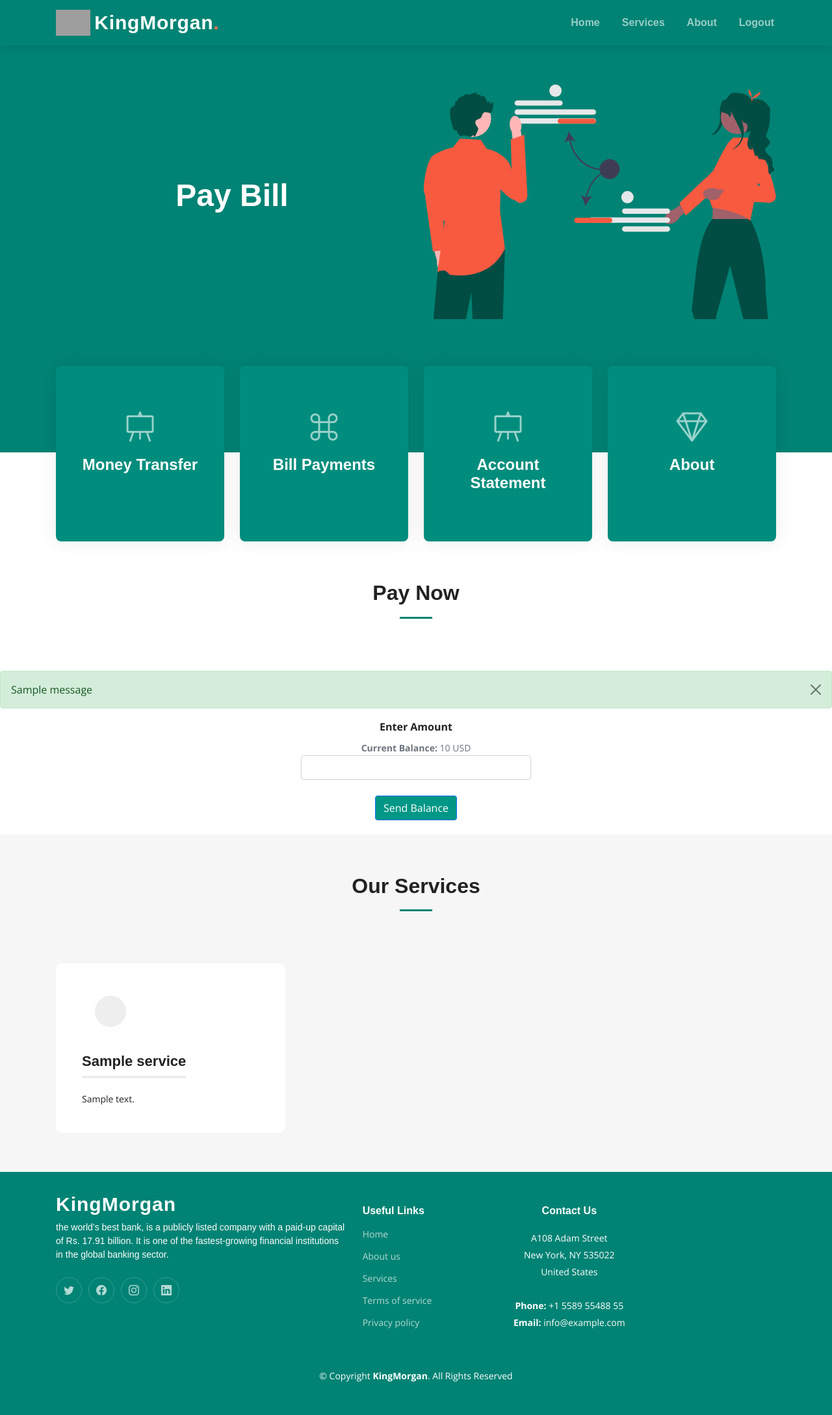
After one commit to zaidiali9/SE-Project, a Django app: template app/templates/Dashboard/paybill.html in a window 1280 px wide. The commit adds this page. Shown: the whole page at 65% size. Run offline with Django 4.2, Linux system fonts and the light colour scheme; the template is opened without the code that fills it: most values are stand-ins (such as "Sample title", 1, 10 or a date in 2020); one stand-in notice (Sample message) is shown; some libraries are stand-ins or nearby versions; grey boxes are pictures that could not be loaded.

Commit message:
bill payment completed

```diff
--- /dev/null
+++ b/app/templates/Dashboard/paybill.html
@@ -0,0 +1,160 @@
+{% extends 'Dashboard/index.html' %}
+{% load static %}
+
+{% block extra_head %}
+  <link href="https://cdnjs.cloudflare.com/ajax/libs/font-awesome/5.15.3/css/all.min.css" rel="stylesheet">
+{% endblock extra_head %}
+
+{% block title %}Pay Bill{% endblock title %}
+
+{% block hero %}<h2><span>Pay Bill</span></h2>{% endblock hero %}
+
+{% block content %}
+<div class="section-header">
+  <h2>Pay Now</h2>
+</div>
+{% if messages %}
+  {% for message in messages %}
+    <div class="alert {% if message.tags == 'success' %}alert-success{% else %}alert-danger{% endif %} alert-dismissible fade show" role="alert">
+      {{ message }}
+      <button type="button" class="btn-close" data-bs-dismiss="alert" aria-label="Close"></button>
+    </div>
+  {% endfor %}
+{% endif %}
+
+<div class="container">
+    <form method="post" id="transferForm" class="text-center">
+        {% csrf_token %}
+        <div class="row gy-4" data-aos="fade-up" data-aos-delay="100">
+            <div class="col-md-4 mx-auto">
+                <div class="form-group">
+                    <label class="form-label"><strong>Enter Amount</strong></label>
+                </div>
+                <small class="form-text text-muted" id="currentBalanceText">
+                    <strong>Current Balance: </strong><span id="currentBalance">{{ curr_balance }}</span> USD
+                </small>
+                <input type="text" id="amount" name="amount" class="form-control" required oninput="updateRemainingBalance()">
+                <small class="form-text text-muted" id="remainingBalanceText" style="display: none;">
+                    <strong>Remaining Balance: </strong><span id="remainingBalance"></span> USD
+                </small>
+            </div>
+            <div class="col-12">
+                <button class="btn btn-primary" style="background-color:#009786;margin-bottom: 2%;" type="submit">Send Balance</button>
+            </div>
+        </div>
+    </form>
+</div>
+
+
+<!-- Success Modal -->
+<div class="modal fade" id="successModal" tabindex="-1" aria-labelledby="successModalLabel" aria-hidden="true">
+    <div class="modal-dialog modal-dialog-centered">
+      <div class="modal-content">
+        <div class="modal-header">
+          <h5 class="modal-title" id="successModalLabel">Success!</h5>
+          <button type="button" class="btn-close" data-bs-dismiss="modal" aria-label="Close"></button>
+        </div>
+        <div class="modal-body text-center">
+          <i class="fas fa-check-circle" style="font-size: 3em; color: #008374;"></i>
+          <p class="mt-2">Bill Payed</p>
+        </div>
+        <div class="modal-footer">
+          <button type="button" class="btn btn-success" data-bs-dismiss="modal" onclick="redirectToBeneficiary()" style="background-color: #008374;">OK</button>
+        </div>
+      </div>
+    </div>
+  </div>
+
+
+
+<section id="services" class="services sections-bg">
+  <div class="container" data-aos="fade-up">
+    <div class="section-header">
+      <h2>Our Services</h2>
+    </div>
+    <div class="row gy-4" data-aos="fade-up" data-aos-delay="100">
+      {% for service in services %}
+        <div class="col-lg-4 col-md-6">
+          {% if service.url %}
+            <a href="{% url service.url %}">
+          {% endif %}
+          <div class="service-item position-relative">
+            <div class="icon">
+              <i class="bi {{ service.icon }}"></i>
+            </div>
+            <h3>{{ service.name }}</h3>
+            {% if service.description %}
+              <p>{{ service.description }}</p>
+            {% endif %}
+          </div>
+          {% if service.url %}
+            </a>
+          {% endif %}
+        </div><!-- End Service Item -->
+      {% endfor %}
+    </div>
+  </div>
+</section>
+{% endblock content %}
+
+{% block extra_js %}
+<script>
+  document.addEventListener("DOMContentLoaded", function() {
+    const form = document.getElementById('transferForm');
+
+    form.addEventListener('submit', function(e) {
+      e.preventDefault();
+      const formData = new FormData(form);
+      fetch(form.action, {
+        method: 'POST',
+        body: formData,
+      })
+      .then(response => {
+        if (!response.ok) {
+          throw response;
+        }
+        return response.json();
+      })
+      .then(data => {
+        if (data.status === 'success') {
+          new bootstrap.Modal(document.getElementById('successModal')).show();
+          clearFormData();
+        } else {
+          alert(data.message);
+        }
+      })
+      .catch(error => {
+        error.json().then(err => {
+          alert(err.message);
+        });
+      });
+    });
+
+    function clearFormData() {
+      document.getElementById('company').value = '';
+      document.getElementById('account_number').value = '';
+      document.getElementById('amount').value = '';
+    }
+  });
+
+  function redirectToBeneficiary() {
+    window.location.href = '/billpayment/';
+  }
+
+  function updateRemainingBalance() {
+    var currentBalance = parseFloat(document.getElementById("currentBalance").textContent);
+    var amountInput = document.getElementById("amount");
+    var enteredAmount = parseFloat(amountInput.value);
+    if (!isNaN(enteredAmount) && enteredAmount >= 0) {
+      var remainingBalance = currentBalance - enteredAmount;
+      var remainingBalanceText = document.getElementById("remainingBalanceText");
+      var remainingBalanceSpan = document.getElementById("remainingBalance");
+
+      remainingBalanceSpan.textContent = remainingBalance.toFixed(2);
+      remainingBalanceText.style.display = "block";
+    } else {
+      document.getElementById("remainingBalanceText").style.display = "none";
+    }
+  }
+</script>
+{% endblock extra_js %}
--- a/app/urls.py
+++ b/app/urls.py
@@ -6,6 +6,7 @@ urlpatterns = [
     path('dashboard/', views.dashboard, name='dashboard'),
     path('billpayment/', views.billpayment, name='billpayment'),
     path('billpayment/addbill/', views.addbill, name='addbill'),
+    path('billpayment/paybill/', views.paybill, name='paybill'),
     path('card/', views.card, name='carddetail'),
     path('beneficiary/fundtransfer/', views.fundtransfer, name='fundtransfer'),
     path('about/', views.about, name='about'),
@@ -19,5 +20,5 @@ urlpatterns = [
     path('mobileTopUp/sendTopUp/', views.send_top_up, name='send_top_up'),
     path('recovery/', views.recovery_password, name="recovery_password"),
     path('verify-credentials/', views.verify_credentials, name='verify_credentials'),
-    path('update-password/', views.update_password, name='update_password'),
+    path('update-password/', views.update_password, name='update_password')
 ]
```
Also changed, not shown: app/templates/Dashboard/billpayment.html (+8 -7 lines), app/views.py (+68 -35 lines), db.sqlite3.
